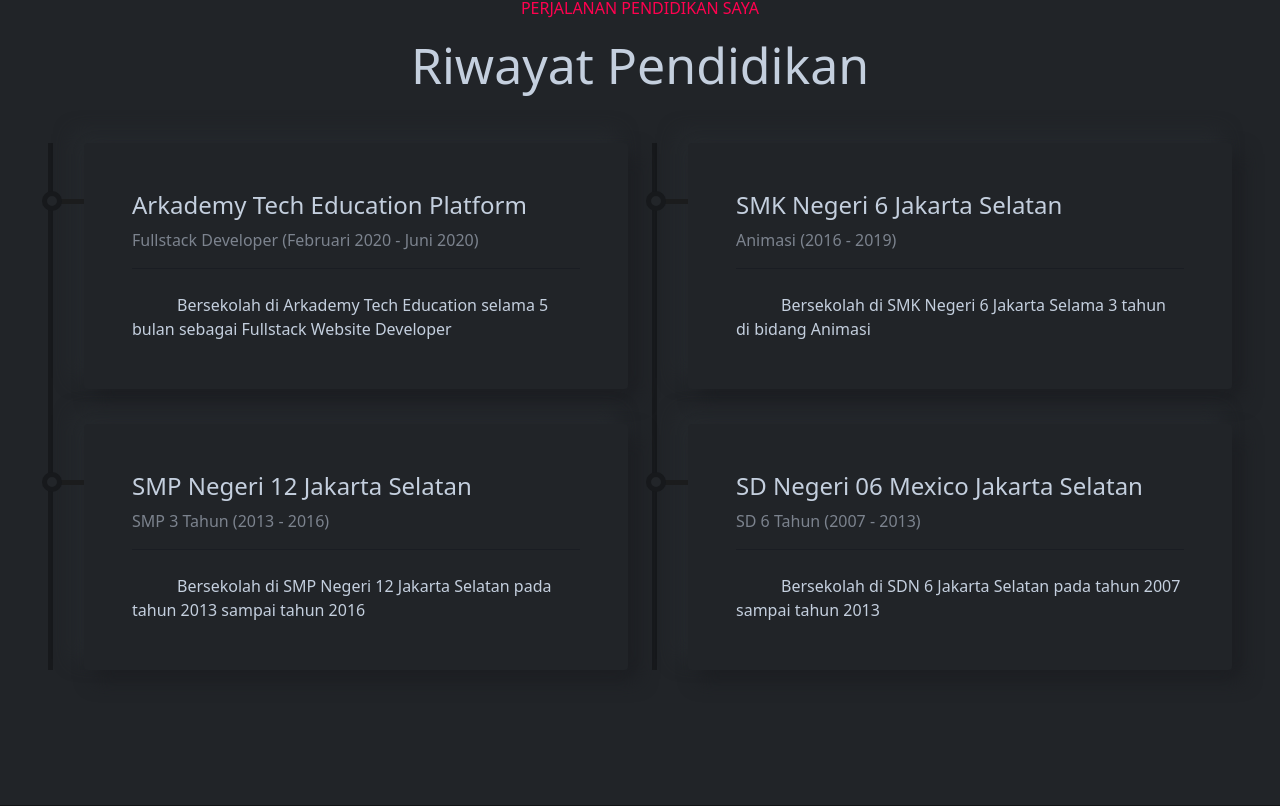
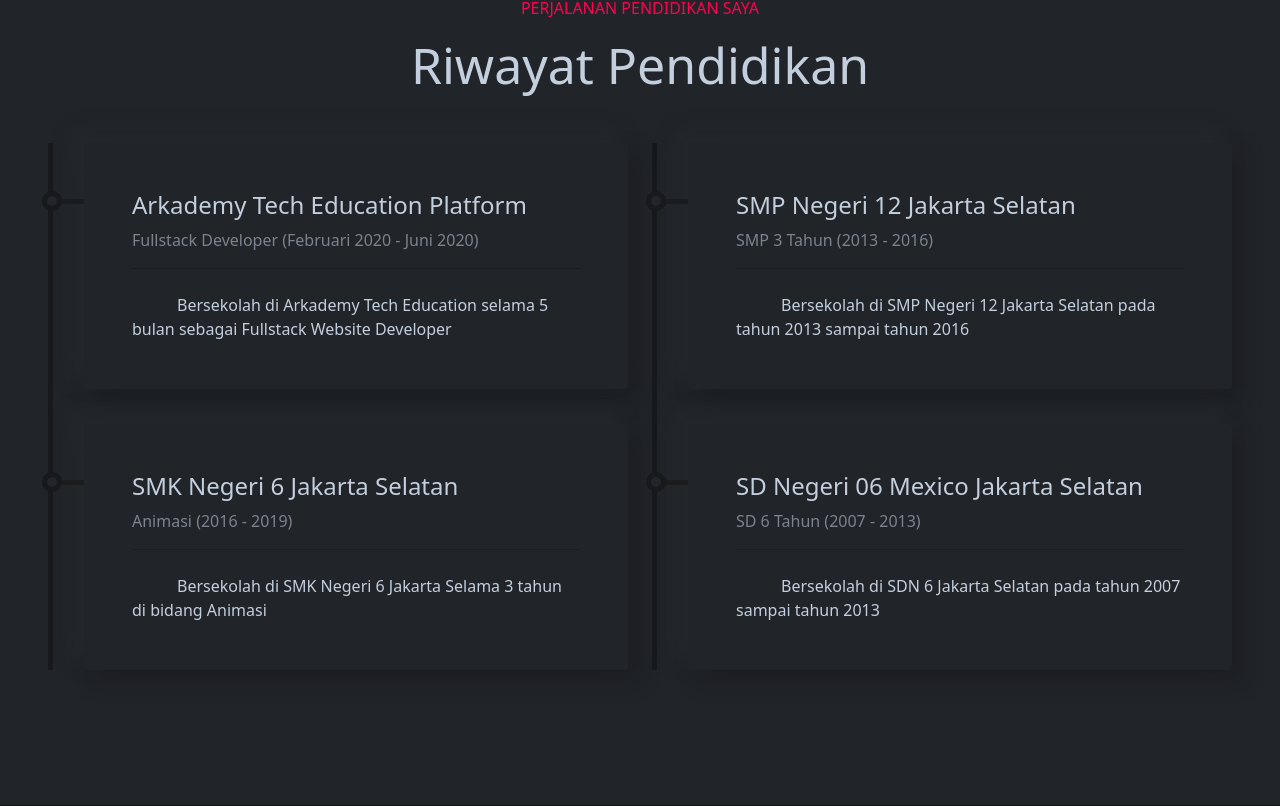
Before and after one commit to Ahmadzhofari99/portofolio, a Vue app: page / in a window 1280 px wide. Shown: the part 2123-2929 px from the top of the page. Built offline with nearby package versions, Linux system fonts and the light colour scheme.

Commit message:
update Porto

```diff
--- a/src/components/Navbar.vue
+++ b/src/components/Navbar.vue
@@ -8,7 +8,7 @@
       </div>
       <div class="col-lg-10 col-6">
         <div class="d-flex justify-content-end">
-          <button class="navbar-toggler" type="button" data-bs-toggle="modal" data-bs-target="#myModal">
+          <button @click="openmodal" class="navbar-toggler" type="button" data-bs-toggle="modal" data-bs-target="#myModal">
             <i class="fa fa-bars"></i>
           </button>
           <div class="collapse navbar-collapse justify-content-sm-end justify-content-start" id="ee">
@@ -62,6 +62,11 @@
 
 <script>
 export default {
+  methods:{
+    openmodal() {
+      $('.modal-backdrop').addClass('d-none')
+    }
+  },
   mounted() {
     window.onscroll = () => {
       // if(window.scrollY > 150) {
--- a/src/views/Home.vue
+++ b/src/views/Home.vue
@@ -254,11 +254,13 @@
                   <div class="card">
                     <div class="p-5">
                       <div class="border-bottom">
-                        <h4>SMP Negeri 12 Jakarta Selatan</h4>
-                        <p style="color: #7c838e">SMP 3 Tahun (2013 - 2016)</p>
+                        <h4>SMK Negeri 6 Jakarta Selatan </h4>
+                        <p style="color: #7c838e">Animasi (2016 - 2019)</p>
                       </div>
                       <div class="pt-4">
-                        <p class="mb-0" style="text-indent: 45px">Bersekolah di SMP Negeri 12 Jakarta Selatan pada tahun 2013 sampai tahun 2016</p>
+                        <p class="mb-0" style="text-indent: 45px">
+                          Bersekolah di SMK Negeri 6 Jakarta Selama 3 tahun di bidang Animasi
+                        </p>
                       </div>
                     </div>
                   </div>
@@ -271,13 +273,11 @@
                   <div class="card">
                     <div class="p-5">
                       <div class="border-bottom">
-                        <h4>SMK Negeri 6 Jakarta Selatan </h4>
-                        <p style="color: #7c838e">Animasi (2016 - 2019)</p>
+                        <h4>SMP Negeri 12 Jakarta Selatan</h4>
+                        <p style="color: #7c838e">SMP 3 Tahun (2013 - 2016)</p>
                       </div>
                       <div class="pt-4">
-                        <p class="mb-0" style="text-indent: 45px">
-                          Bersekolah di SMK Negeri 6 Jakarta Selama 3 tahun di bidang Animasi
-                        </p>
+                        <p class="mb-0" style="text-indent: 45px">Bersekolah di SMP Negeri 12 Jakarta Selatan pada tahun 2013 sampai tahun 2016</p>
                       </div>
                     </div>
                   </div>
```
